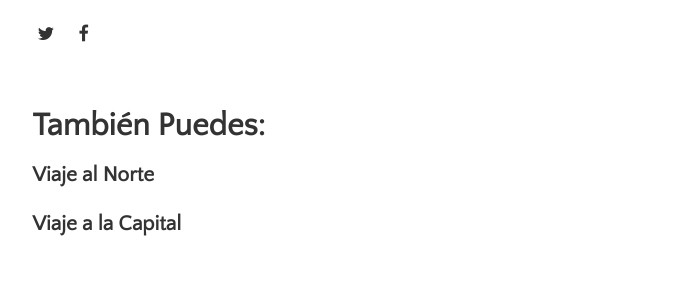
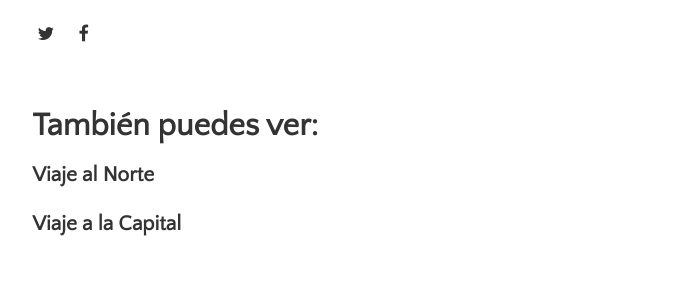
Before and after one commit to jramorales/BLogMisViajes, a Jekyll site: the page built from _posts/2016-01-01-welcome-to-lagrange.md, in a window 1280 px wide. Shown: the part 943-1243 px from the top of the page, without its empty margins (300-979 px from the left). Built offline with Jekyll 4.4.1, drawn with Linux system fonts in a browser that asks for light colours.

Commit message:
Update settings.yml

```diff
--- a/_data/settings.yml
+++ b/_data/settings.yml
@@ -25,6 +25,6 @@ pagination:
 
 sharing_button_prompt: 'Compártelo'
 
-related_posts: 'También Puedes:'
+related_posts: 'También puedes ver:'
 
 post_date_prefix: 'Escrito en'
```
